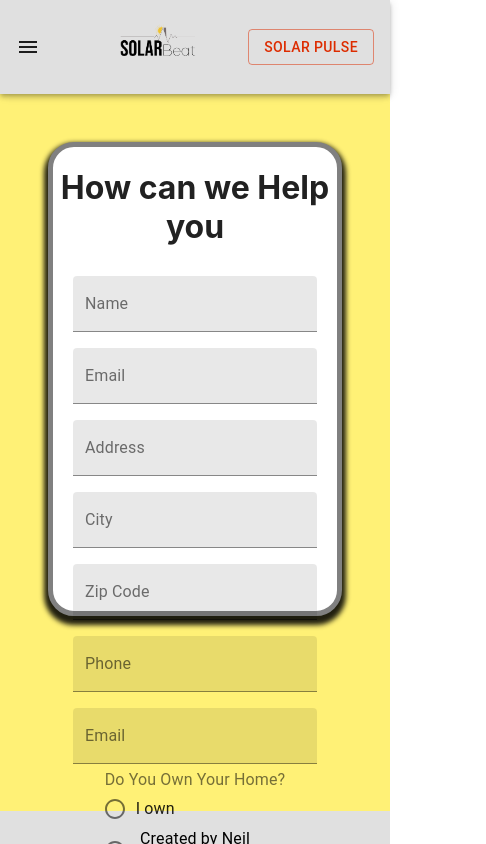
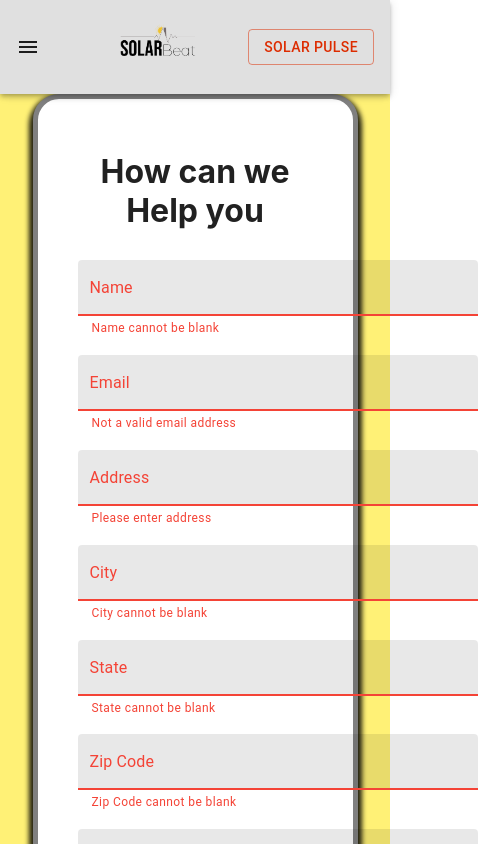
Before and after one commit to NGDino/solar-beat, a React (Create React App) app in the folder solar-beat/: page /contact in a window 390 px wide. Shown: the top 844 px of the page, 486 px wide, since content can reach past the window. Built offline with nearby package versions, Linux system fonts and the light colour scheme.

Commit message:
styling got messed up for mobile.. but contact form now validates!

```diff
--- a/solar-beat/src/components/ContactForm/index.js
+++ b/solar-beat/src/components/ContactForm/index.js
@@ -6,13 +6,14 @@ import {makeStyles} from '@material-ui/core/styles'
 const useStyles = makeStyles((theme) => ({
     formControl: {
         margin: theme.spacing(1),
-        minWidth: 120,
+        minWidth: 400,
     },
     selectEmpty: {
         marginTop: theme.spacing(2),
     },
     formContainer: {
-        height: '55vh',
+        height: 'fit',
+        padding: '2em',
         boxShadow: '0 5px 5px 4px',
         border: '5px solid grey',
         borderRadius: 26,
@@ -22,46 +23,141 @@ const useStyles = makeStyles((theme) => ({
 
 
 const ContactForm = () => {
-
     const initialValues = {
         name: '',
         email: '',
         address: '',
         city: '',
+        state: '',
         zip: 0,
+        phone: '',
         owner: true,
 
     }
 
+    const [values, setValue] = useState(initialValues);
+    const [errors, setErrors] = useState({})
+
+
+    const validate = () => {
+        let temp = {};
+        temp.name = values.name?'':"This Field is required"
+        temp.email = (/^[a-zA-Z0-9_.+-]+@[a-zA-Z0-9-]+\.[a-zA-Z0-9-.]+$/).test(values.email)?'' :"Not a valid email"
+        temp.address = values.address?'':"This Field is required"
+        temp.city = values.city?'':"This Field is required"
+        temp.state = values.state?'':"This Field is required"
+        temp.zip = values.zip?'':"This Field is required"
+        temp.phone = (/^\s*(?:\+?(\d{1,3}))?[-. (]*(\d{3})[-. )]*(\d{3})[-. ]*(\d{4})(?: *x(\d+))?\s*$/).test(values.phone)?'':"Not a valid phone number"
+        temp.owner = values.owner === true ? '':"You must be a homeowner to go solar"
+        setErrors({
+            ...temp
+        })
+        console.log('temp',temp)
+        return Object.values(temp).every(x => x == '' )
+    }
     const classes = useStyles();
 
-    const [value, setValue] = useState(initialValues);
+    const handleChange=(event)=>{
 
-    const handleChange = (event) => {
-        setValue(event.target.value);
-    };
+        const {name ,value} = event.target;
+
+        setValue({
+            ...values,
+            [name]: value
+        });
+        console.log(values)
+
+    }
+
+    const handleSubmit = (e) => {
+        e.preventDefault()
+        console.log('submit', values, errors)
+        if(validate()){
+            alert('works biotch')
+        }else{ alert('enter yo shit')}
+    }
 
     return (
         <Paper elevation ={3} varients="outlined" className={classes.formContainer} >
             <h1>How can we Help you</h1>
-                <form >
-                    <TextField className={classes.formControl} id="name" name="name" label="Name" variant="filled" >
-                        </TextField>
-                    <TextField className={classes.formControl} id="email" name="email" label="Email" variant="filled" >
-                        </TextField>
-                    <TextField className={classes.formControl} id="address" name="address" label="Address" variant="filled" >
-                        </TextField>
-                    <TextField className={classes.formControl} id="city" name="city" label="City" variant="filled" >
-                        </TextField>
-                    <TextField className={classes.formControl} id="zip" name="zip" label="Zip Code" variant="filled" >
-                        </TextField>
-                    <TextField className={classes.formControl} id="phone" name="phone" label="Phone" variant="filled" >
-                        </TextField>
-                    <TextField className={classes.formControl} id="email" name="email" label="Email" variant="filled" >
-                        </TextField>
+                <form onSubmit={handleSubmit}>
+                    <TextField
+                        className={classes.formControl}
+                        onChange = {handleChange}
+                        id="name"
+                        name="name"
+                        label="Name"
+                        variant="filled"
+                        error
+                        helperText="Name cannot be blank"
+                    />
+                    <TextField
+                        onChange = {handleChange}
+                        className={classes.formControl}
+                        id="email"
+                        name="email"
+                        label="Email"
+                        variant="filled"
+                        error
+                        helperText="Not a valid email address"
+                        />
+                    <TextField
+                        className={classes.formControl}
+                        onChange = {handleChange}
+                        id="address"
+                        name="address"
+                        label="Address"
+                        variant="filled"
+                        error
+                        helperText="Please enter address"
+                        />
+                    <TextField
+                        className={classes.formControl}
+                        onChange = {handleChange}
+                        id="city"
+                        name="city"
+                        label="City"
+                        variant="filled"
+                        error
+                        helperText="City cannot be blank"
+                        />
+                        <TextField
+                        className={classes.formControl}
+                        onChange = {handleChange}
+                        id="state"
+                        name="state"
+                        label="State"
+                        variant="filled"
+                        error
+                        helperText="State cannot be blank"
+                        />
+                    <TextField
+                        className={classes.formControl}
+                        onChange = {handleChange}
+                        id="zip"
+                        name="zip"
+                        label="Zip Code"
+                        variant="filled"
+                        error
+                        helperText="Zip Code cannot be blank"
+                        />
+                    <TextField
+                        className={classes.formControl}
+                        onChange = {handleChange}
+                        id="phone"
+                        name="phone"
+                        label="Phone"
+                        variant="filled"
+                        error
+                        helperText="Not a valid phone number"
+                        />
+
+
+
                     <FormControl component="fieldset">
                         <FormLabel component="legend">Do You Own Your Home?</FormLabel>
-                        <RadioGroup aria-label="owner" name="owner1" value={value} onChange={handleChange}>
+                        <br/>
+                        <RadioGroup aria-label="owner" name="owner1" value={values.owner} onChange={handleChange}>
                             <FormControlLabel value= {true} control={<Radio />} label="I own" />
                             <FormControlLabel value={false} control={<Radio />} label="I am renting" />
                         </RadioGroup>
--- a/solar-beat/src/components/HomeCards/index.js
+++ b/solar-beat/src/components/HomeCards/index.js
@@ -18,7 +18,7 @@ const HomeCards = () => {
             marginTop: '20px'
         },
         cardContainer: {
-            padding: '1em 10px 25px 10px',
+            padding: '1em .5em 25px .5em',
         }, media: {
             height: '50',
             marginBottom: '0', // 16:9
--- a/solar-beat/src/pages/Contact/index.js
+++ b/solar-beat/src/pages/Contact/index.js
@@ -1,4 +1,4 @@
-import React, {useState} from 'react'
+import React from 'react'
 import {Box, Grid } from '@material-ui/core';
 import { makeStyles } from '@material-ui/core/styles';
 
@@ -6,10 +6,10 @@ import ContactForm from '../../components/ContactForm'
 
 const useStyles = makeStyles({
     boxStyle: {
-        height: '85vh'
+        display: 'flex'
     },
     container: {
-        margin: '3em'
+        margin: ''
     }
 })
 
@@ -24,7 +24,7 @@ const Contact = () =>{
                 direction="column"
                 alignItems="center"
                 justify="flex-start"
-                style={{ minHeight: '100vh' }}
+                style={{ minHeight: '55vh' }}
                 >
                     <Grid item xs={10} className={classes.container}>
                         <ContactForm />
```
Also changed, not shown: 1 other file (tests, documents, lock files or other folders).
